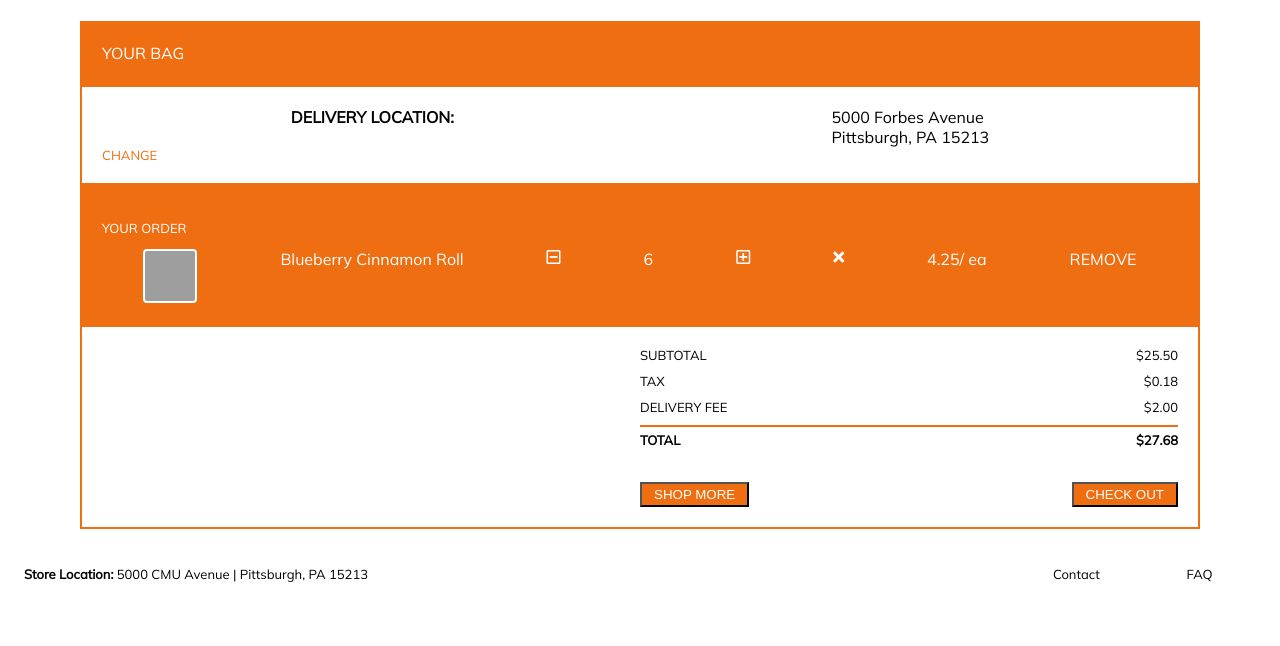
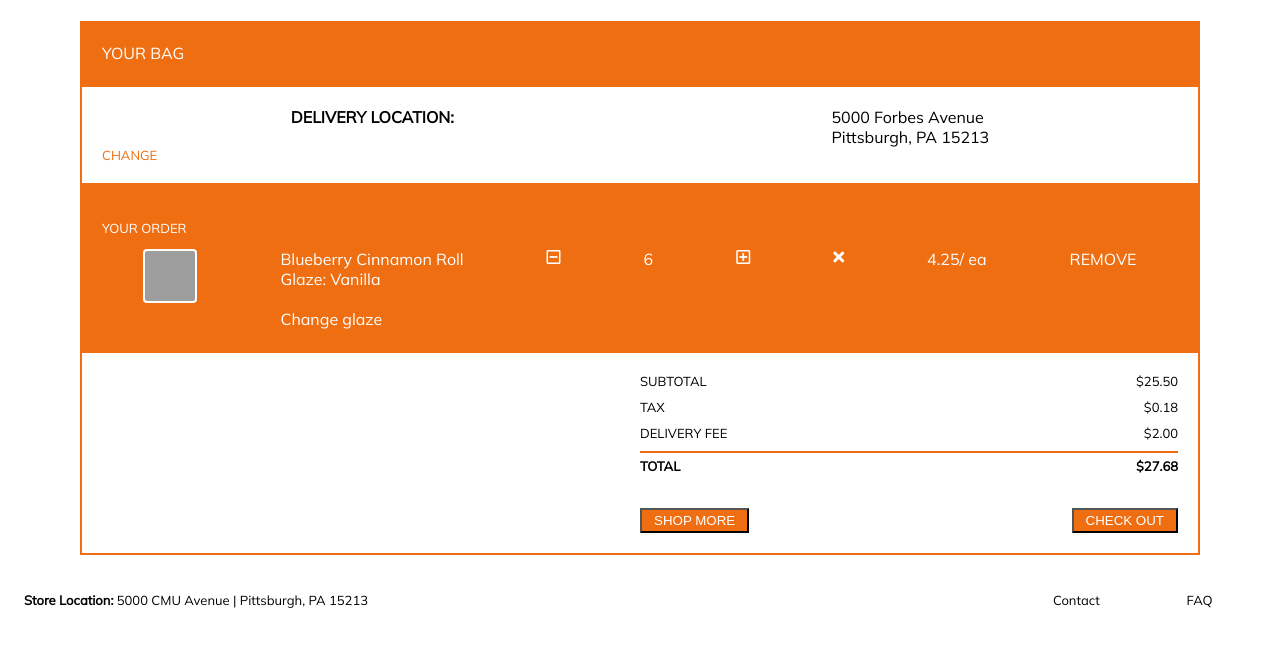
Before and after one commit to jlyu1209/homework_5, a plain HTML site: page shoppingcart2.html in a window 1280 px wide. Shown: the part 98-744 px from the top of the page. Drawn offline with Linux system fonts and the light colour scheme; grey boxes are pictures that could not be loaded.

Commit message:
Updated files for 6A

```diff
--- a/shoppingcart2.html
+++ b/shoppingcart2.html
@@ -51,13 +51,23 @@
             <div class ="cartdetails">
                 <p class= "yourorder">YOUR ORDER</p>
                 <div class = "cartitem">
+
                     <div class="cartpic" id="flavor-pic"></div>
-                    <div class= "flavors">Blueberry Cinnamon Roll</div>
+
+                    <div class = flavors-glaze>
+                        <div class= "flavors">Blueberry Cinnamon Roll</div>
+                        <div class = "glaze">Glaze: Vanilla</div>
+                        <br>
+                        <div class = "changeGlaze">Change glaze</div>
+                    </div>
+
                     <i class="far fa-minus-square"></i>
                     <div class = "quantity">6</div>
                     <i class="far fa-plus-square"></i>
                     <i class="fas fa-times"></i>
+
                     <div class = "price-piece"> 4.25/ ea</div>
+
                     <div class = "remove">REMOVE</div>
                 </div>
             </div>
```
Also changed, not shown: 2 other files.
